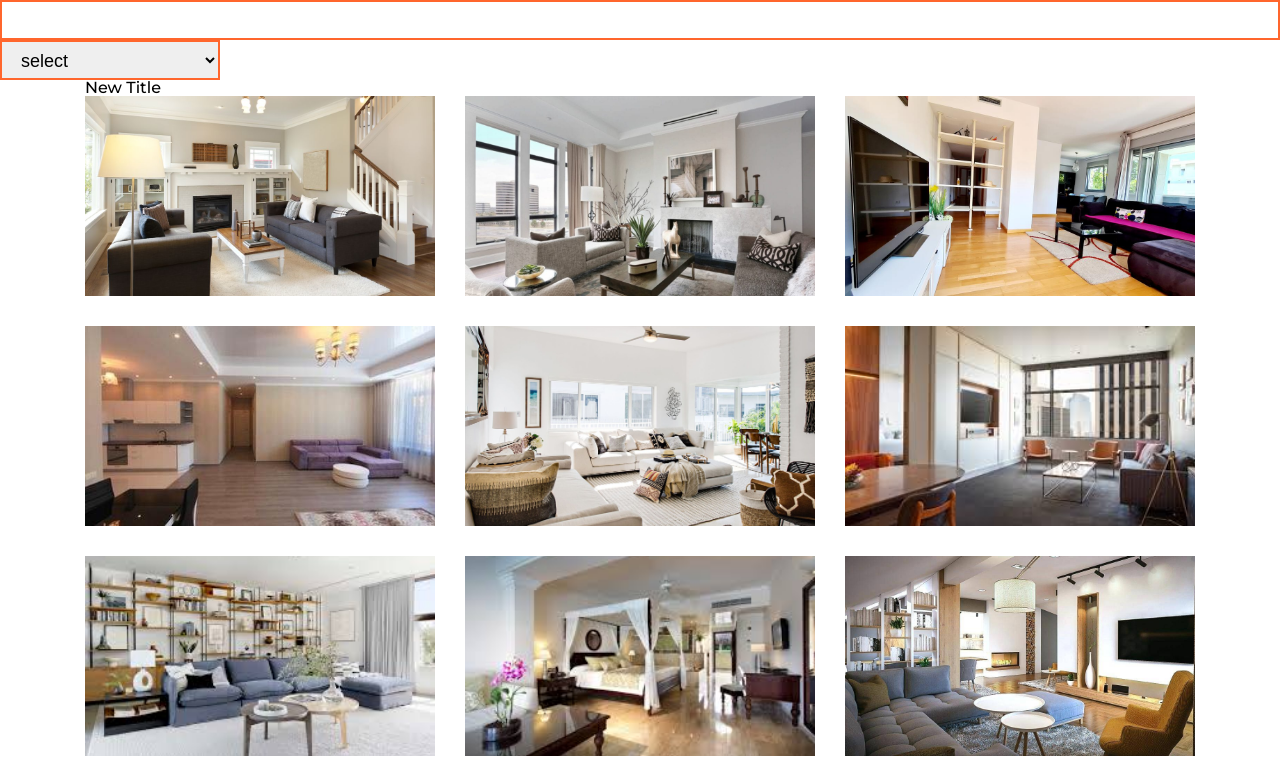
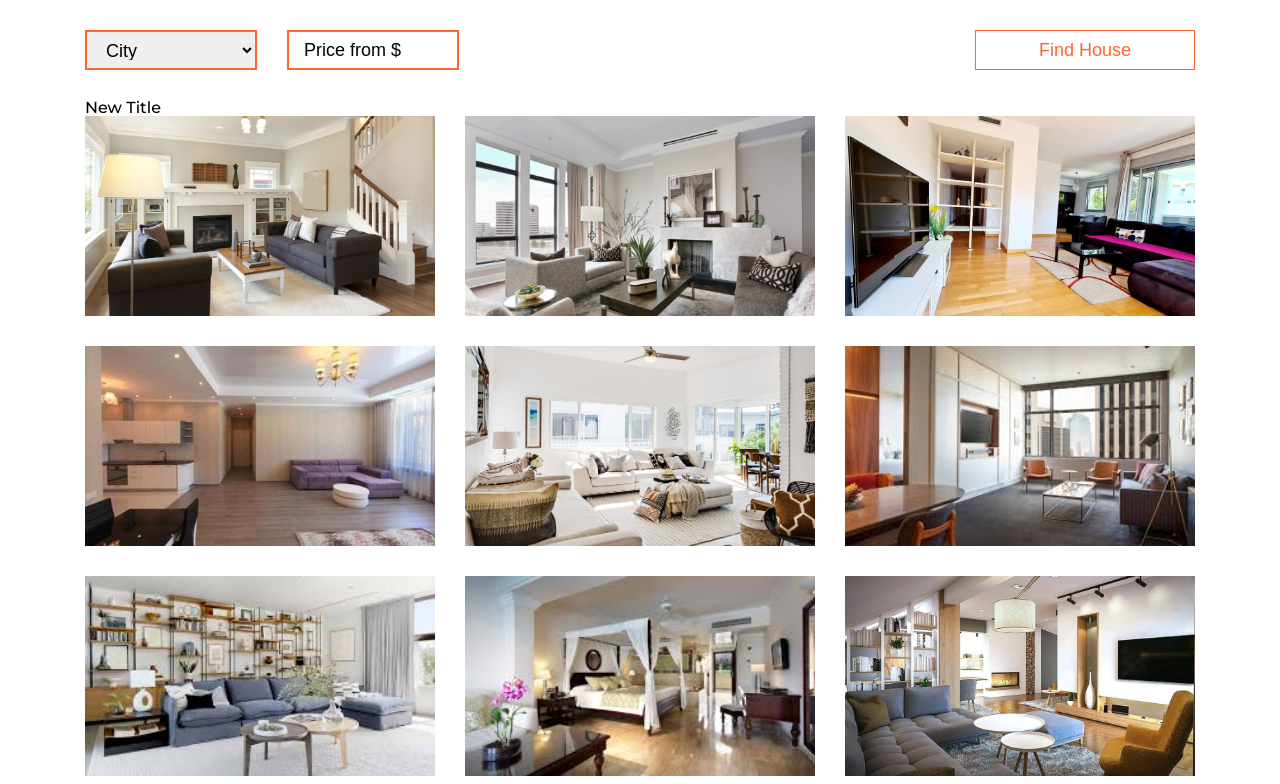
Before and after one commit to 0trava/goit-vue.js, a Vue app: page / in a window 1280 px wide. Shown: the top 784 px of the page. Built offline with nearby package versions, Linux system fonts and the light colour scheme.

Commit message:
add lesson 15

```diff
--- a/src/App.vue
+++ b/src/App.vue
@@ -1,10 +1,14 @@
 <template>
   <div >
-    <CustomInput v-model="text"/>
-    <CustomSelect :items="['select', 'name']"/>
+    <Container class="container__ApartmantFilterForm">
+      <ApartmantFilterForm
+        @submit="logger"
+      />
+    </Container>
+
     <ApartmentList :items="apartments">
+      <template v-slot:title>New Title</template>
 
-      <template v-slot:title>New Title</template>
 
     </ApartmentList>
   </div>
@@ -14,23 +18,29 @@
 
 <script>
 import ApartmentList from './components/apartment/ApartmentList.vue'
+import ApartmantFilterForm from './components/apartment/ApartmantFilterForm.vue'
 import apartments from './components/apartment/apartments'
-import CustomInput from './components/shared/CustomInput.vue'
-import CustomSelect from './components/shared/CustomSelect.vue'
+import Container from './components/shared/Container.vue'
+
 
 
 export default {
   name: 'App',
   components: {
     ApartmentList,
-    CustomInput,
-    CustomSelect,
+    ApartmantFilterForm,
+    Container,
+
   },
   data() {
     return {
       apartments,
     }
-
+  },
+  methods: {
+    logger(value){
+      console.log(value, 'form value')
+    },
   },
 
 }
@@ -51,4 +61,11 @@ export default {
 .content {
   flex-grow: 1;
 }
+
+.container__ApartmantFilterForm {
+  display: block;
+  align-items: center;
+  justify-content: center;
+  align-items: center;
+}
 </style>
--- /dev/null
+++ b/src/components/apartment/ApartmantFilterForm.vue
@@ -0,0 +1,78 @@
+<template>
+    <form class="form" @submit.prevent="handleSubmit">
+        <div class="form__block">
+        <CustomSelect :items="cities" v-model="city" class="form__select"/>
+        <CustomInput
+        v-model="price"
+        placeholder="Price from $"
+        error-message="Must not be empty"
+        :rules="rules"
+      />
+        </div>
+
+        <SubmitButton
+        class="form__btn"
+        type="submit">
+            Find House
+        </SubmitButton>
+
+    </form>
+</template>
+
+<script>
+import CustomInput from '../shared/CustomInput.vue'
+import CustomSelect from '../shared/CustomSelect.vue'
+import SubmitButton from '../Button.vue'
+
+    export default {
+        name: "ApartmantFilterForm",
+        components: {
+            CustomInput,
+            CustomSelect,
+            SubmitButton,
+        },
+        computed: {
+    // rules() {
+    //   return [isRequired, charLimit(10)];
+    // },
+    cities() {
+      return [
+        { value: '', label: 'City', selected: true },
+        'Kyiv',
+        'Odesa',
+        'Poltava',
+        'Kharkiv',
+        'Dnipro',
+        'Lviv',
+        'Kherson',
+        'Mariupol',
+      ];
+    },
+    methods: {
+        handleSubmit() {
+            this.$emit('submit', 'form submited')
+        }
+    }
+  },
+    }
+</script>
+
+<style lang="scss" scoped>
+.form {
+    display: flex;
+    margin-bottom: 30px;
+    margin-top: 30px;
+    justify-content: space-between;
+
+    &__select {
+      margin-right: 30px;
+    }
+
+    &__submit {
+      margin-left: auto;
+    }
+.form__block {
+    display: flex;
+}
+  }
+</style>
--- a/src/components/shared/CustomInput.vue
+++ b/src/components/shared/CustomInput.vue
@@ -27,12 +27,15 @@
 
 .custom-input {
   height: 40px;
+  max-width: 220px;
   width: 100%;
   border: 2px solid $main-color;
   font-size: 18px;
   outline: none;
   line-height: inherit;
   padding: 8px 15px;
+  cursor: pointer;
+  display: inline-block;
 
   &::placeholder {
     color: inherit;
```
